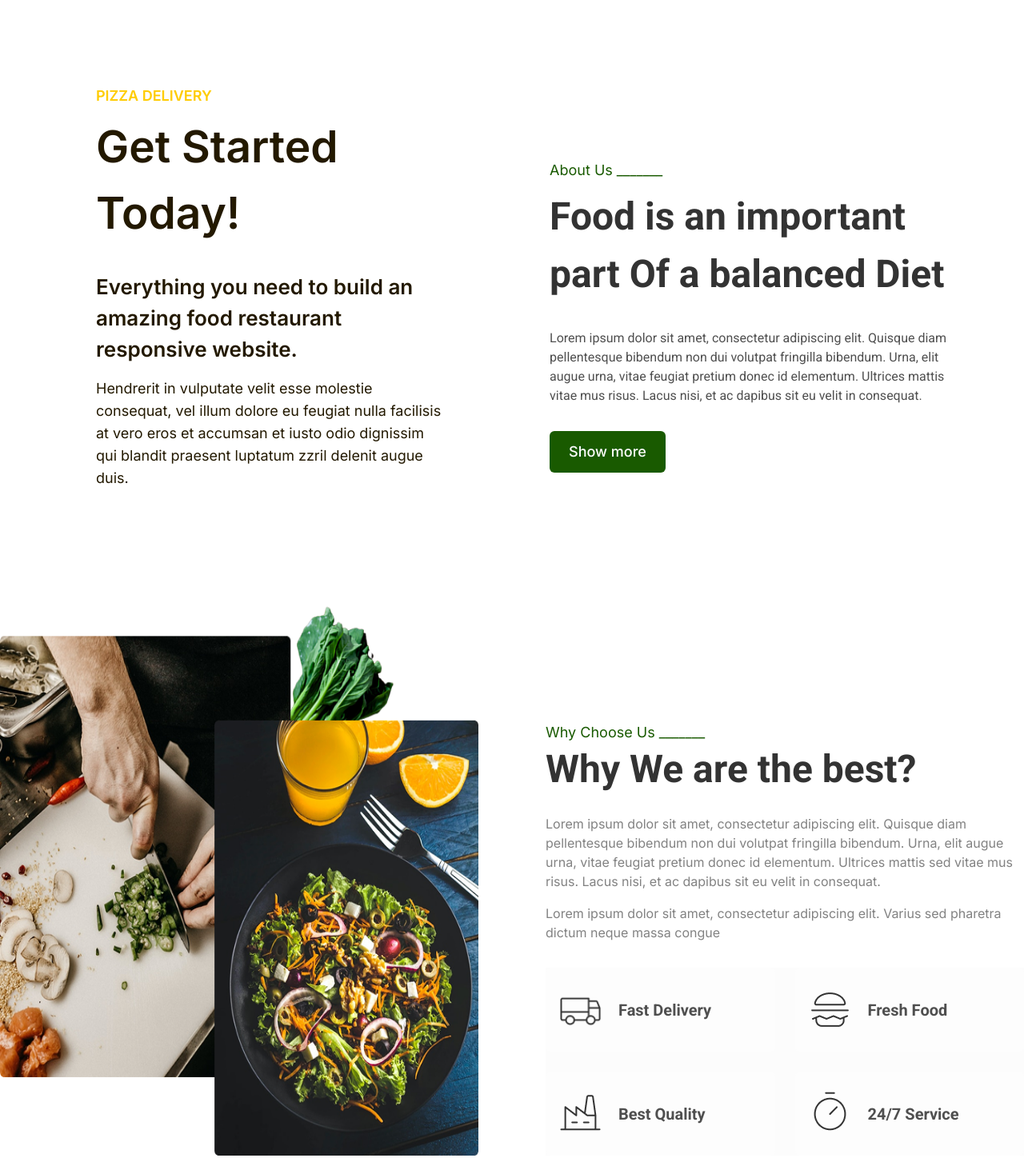
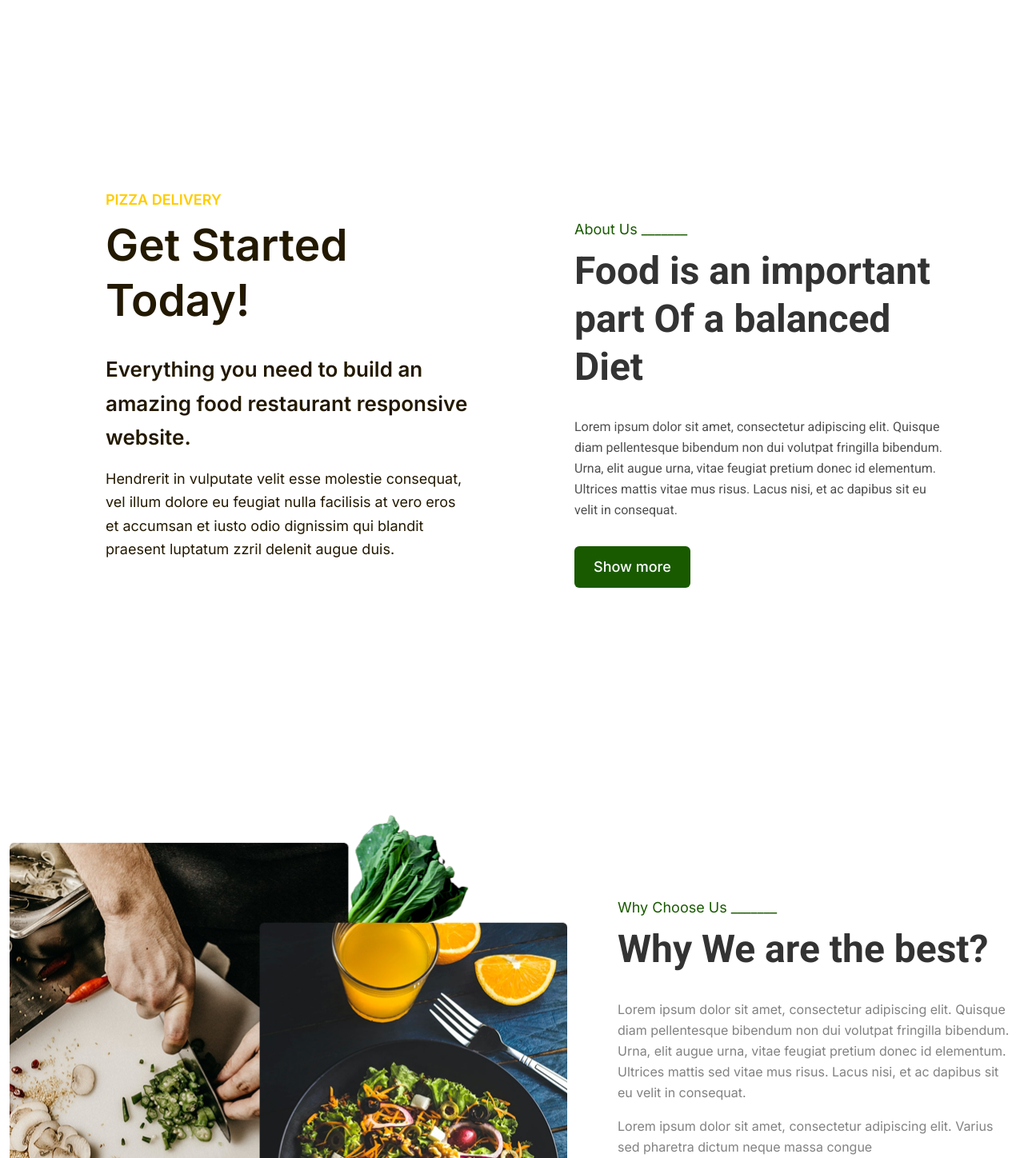
Before and after one commit to Riyadulislamratul/foodi_resturant, a React (Vite) app: page / in a window 1280 px wide. Shown: the part 802-2250 px from the top of the page at 80% size. Built offline with nearby package versions, Linux system fonts and the light colour scheme.

Commit message:
Responsive done

```diff
--- a/src/components/AboutUs.jsx
+++ b/src/components/AboutUs.jsx
@@ -4,41 +4,55 @@ import Container from "./Container";
 
 const AboutUs = () => {
   return (
-    <Section>
-      <Container className="max-w-360 ">
+    <Section className="py-12 sm:py-16 lg:py-24 overflow-hidden px-3">
+      <Container className="max-w-360">
         <div>
-          <div className="flex items-center justify-between gap-33">
-            <div className="pt-27 pl-30">
-              <p className="text-yellow font-inter font-semibold text-lg mb-2">
+          <div className="flex flex-col lg:flex-row items-center justify-between gap-12 lg:gap-20 xl:gap-33">
+
+            {/* Left Content */}
+            <div className="pt-0 lg:pt-27 pl-0 lg:pl-12 xl:pl-30 w-full text-center lg:text-left">
+              <p className="text-yellow font-inter font-semibold text-base sm:text-lg mb-2">
                 PIZZA DELIVERY
               </p>
-              <h3 className="text-heading text-[55px] font-semibold mb-8 font-inter">
+
+              <h3 className="text-heading text-[34px] sm:text-[42px] lg:text-[55px] font-semibold mb-6 lg:mb-8 font-inter leading-tight">
                 Get Started Today!
               </h3>
-              <h5 className="text-heading text-[26px] font-inter mb-4 font-semibold">
+
+              <h5 className="text-heading text-[20px] sm:text-[22px] lg:text-[26px] font-inter mb-4 font-semibold leading-relaxed">
                 Everything you need to build an amazing food restaurant
                 responsive website.
               </h5>
-              <p className="text-heading font-inter text-lg">
+
+              <p className="text-heading font-inter text-base sm:text-lg leading-relaxed max-w-[700px] mx-auto lg:mx-0">
                 Hendrerit in vulputate velit esse molestie consequat, vel illum
                 dolore eu feugiat nulla facilisis at vero eros et accumsan et
                 iusto odio dignissim qui blandit praesent luptatum zzril delenit
                 augue duis.
               </p>
             </div>
-            <div className="pt-44.75 pr-20">
-              <p className="mb-2 font-inter text-lg text-green">About Us _______</p>
-              <h3 className="text-[48px] font-bold font-roboto mb-8 text-[#333333]">
+
+            {/* Right Content */}
+            <div className="pt-0 lg:pt-32 xl:pt-44.75 pr-0 lg:pr-8 xl:pr-20 w-full text-center lg:text-left">
+              <p className="mb-2 font-inter text-base sm:text-lg text-green">
+                About Us _______
+              </p>
+
+              <h3 className="text-[32px] sm:text-[40px] lg:text-[48px] font-bold font-roboto mb-6 lg:mb-8 text-[#333333] leading-tight">
                 Food is an important part Of a balanced Diet
               </h3>
-              <p className="text-[#4f4f4f] font-roboto text-[16px] mb-8">
+
+              <p className="text-[#4f4f4f] font-roboto text-[15px] sm:text-[16px] mb-6 lg:mb-8 leading-relaxed max-w-[700px] mx-auto lg:mx-0">
                 Lorem ipsum dolor sit amet, consectetur adipiscing elit. Quisque
                 diam pellentesque bibendum non dui volutpat fringilla bibendum.
                 Urna, elit augue urna, vitae feugiat pretium donec id elementum.
                 Ultrices mattis vitae mus risus. Lacus nisi, et ac dapibus sit
                 eu velit in consequat.
               </p>
-              <Button text="Show more" />
+
+              <div className="flex justify-center lg:justify-start">
+                <Button text="Show more" />
+              </div>
             </div>
           </div>
         </div>
@@ -49,11 +63,9 @@ const AboutUs = () => {
 
 export default AboutUs;
 
-
-
 const Button = ({ text }) => {
   return (
-    <button className="bg-green text-white cursor-pointer font-inter font-medium text-lg px-6 py-3 rounded-md hover:bg-green/90 transition">
+    <button className="bg-green text-white cursor-pointer font-inter font-medium text-base sm:text-lg px-5 sm:px-6 py-3 rounded-md hover:bg-green/90 hover:scale-105 transition duration-300">
       {text}
     </button>
   );
--- a/src/components/ChooseUs.jsx
+++ b/src/components/ChooseUs.jsx
@@ -4,45 +4,57 @@ import Container from "./Container";
 import Choose from "../assets/choose.png";
 import Truck from "../assets/truck.png";
 import Burger from "../assets/burger.png";
-import Factory from "../assets/factory.png"
-import Timer from "../assets/timer.png"
+import Factory from "../assets/factory.png";
+import Timer from "../assets/timer.png";
 
 const ChooseUs = () => {
   return (
-    <Section className="py-20">
+    <Section className="py-12 sm:py-16 lg:py-20 overflow-hidden px-3">
       <Container className="max-w-330">
         <div>
-          <div className="grid grid-cols-2 gap-21">
-            <div className="">
-              <img src={Choose} alt="Choose Us"  className="w-full h-full" />
+          <div className="grid grid-cols-1 lg:grid-cols-2 gap-12 lg:gap-20 xl:gap-66 items-center">
+
+            {/* Left Image */}
+            <div className="w-full xl:w-[697px] mx-auto order-1">
+              <img
+                src={Choose}
+                alt="Choose Us"
+                className="w-full h-full object-contain"
+              />
             </div>
-            <div className="pt-52.5">
-              <p className="font-inter text-green text-lg mb-2">
+
+            {/* Right Content */}
+            <div className="pt-0 lg:pt-20 xl:pt-52.5 order-2">
+              <p className="font-inter text-green text-base sm:text-lg mb-2 text-center lg:text-left">
                 Why Choose Us _______
               </p>
-              <h3 className="text-[#333333] text-5xl font-roboto mb-8 font-bold">
+
+              <h3 className="text-[#333333] text-3xl sm:text-4xl lg:text-5xl font-roboto mb-6 lg:mb-8 font-bold text-center lg:text-left leading-tight">
                 Why We are the best?
               </h3>
-              <p className="text-[#828282] font-inter mb-4 text-[16px]">
+
+              <p className="text-[#828282] font-inter mb-4 text-[15px] sm:text-[16px] text-center lg:text-left leading-relaxed">
                 Lorem ipsum dolor sit amet, consectetur adipiscing elit. Quisque
                 diam pellentesque bibendum non dui volutpat fringilla bibendum.
                 Urna, elit augue urna, vitae feugiat pretium donec id elementum.
                 Ultrices mattis sed vitae mus risus. Lacus nisi, et ac dapibus
                 sit eu velit in consequat.
               </p>
-              <p className="text-[#828282] font-inter mb-8 text-[16px]">
+
+              <p className="text-[#828282] font-inter mb-8 text-[15px] sm:text-[16px] text-center lg:text-left leading-relaxed">
                 Lorem ipsum dolor sit amet, consectetur adipiscing elit. Varius
                 sed pharetra dictum neque massa congue
               </p>
-              <div className="grid grid-cols-2 gap-6.25 bg-[#FCFCFC]">
+
+              {/* Cards */}
+              <div className="grid grid-cols-1 sm:grid-cols-2 gap-4 sm:gap-5 lg:gap-6.25 bg-[#FCFCFC]">
                 <Card title="Fast Delivery" img={Truck} />
-                <Card title="Fresh Food" img={Burger} className="mt-6.25" />
-                <Card title="Best Quality" img={Factory} className="mt-6.25" />
-                <Card title="24/7 Service" img={Timer} className="mt-6.25" />
+                <Card title="Fresh Food" img={Burger} />
+                <Card title="Best Quality" img={Factory} />
+                <Card title="24/7 Service" img={Timer} />
               </div>
             </div>
           </div>
-
         </div>
       </Container>
     </Section>
@@ -51,22 +63,24 @@ const ChooseUs = () => {
 
 export default ChooseUs;
 
-
-
 const Card = ({ title, img }) => {
   return (
-    <div className="group relative bg-[#FDFDFD] py-6.25 rounded-md flex items-center pl-4 pr-10 gap-5 cursor-pointer overflow-hidden transition-all duration-300 hover:shadow-md">
+    <div className="group relative bg-[#FDFDFD] py-5 sm:py-6.25 rounded-md flex items-center pl-4 pr-4 sm:pr-8 lg:pr-10 gap-4 sm:gap-5 cursor-pointer overflow-hidden transition-all duration-300 hover:shadow-md">
 
       {/* Green hover line */}
       <span className="absolute left-0 top-0 h-full w-1 bg-green-600 scale-y-0 origin-top transition-transform duration-300 group-hover:scale-y-100"></span>
 
       {/* Image */}
-      <div className="size-[55px]">
-        <img src={img} alt={title} />
+      <div className="w-[45px] h-[45px] sm:w-[55px] sm:h-[55px] flex-shrink-0">
+        <img
+          src={img}
+          alt={title}
+          className="w-full h-full object-contain"
+        />
       </div>
 
       {/* Title */}
-      <h4 className="text-[#4f4f4f] font-roboto font-bold text-[20px] transition-colors duration-300 group-hover:text-black">
+      <h4 className="text-[#4f4f4f] font-roboto font-bold text-[17px] sm:text-[18px] lg:text-[20px] transition-colors duration-300 group-hover:text-black leading-snug">
         {title}
       </h4>
     </div>
```
